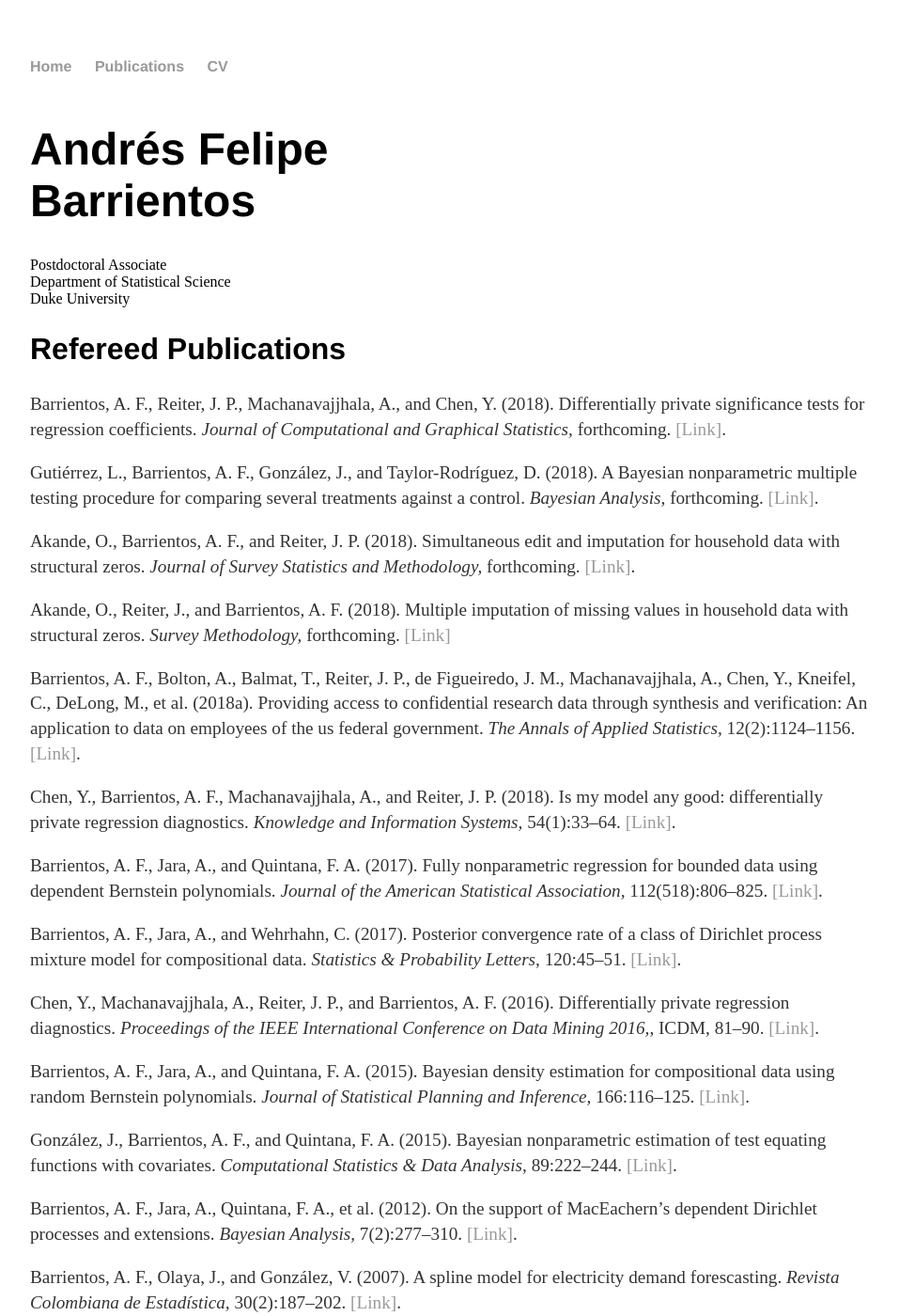
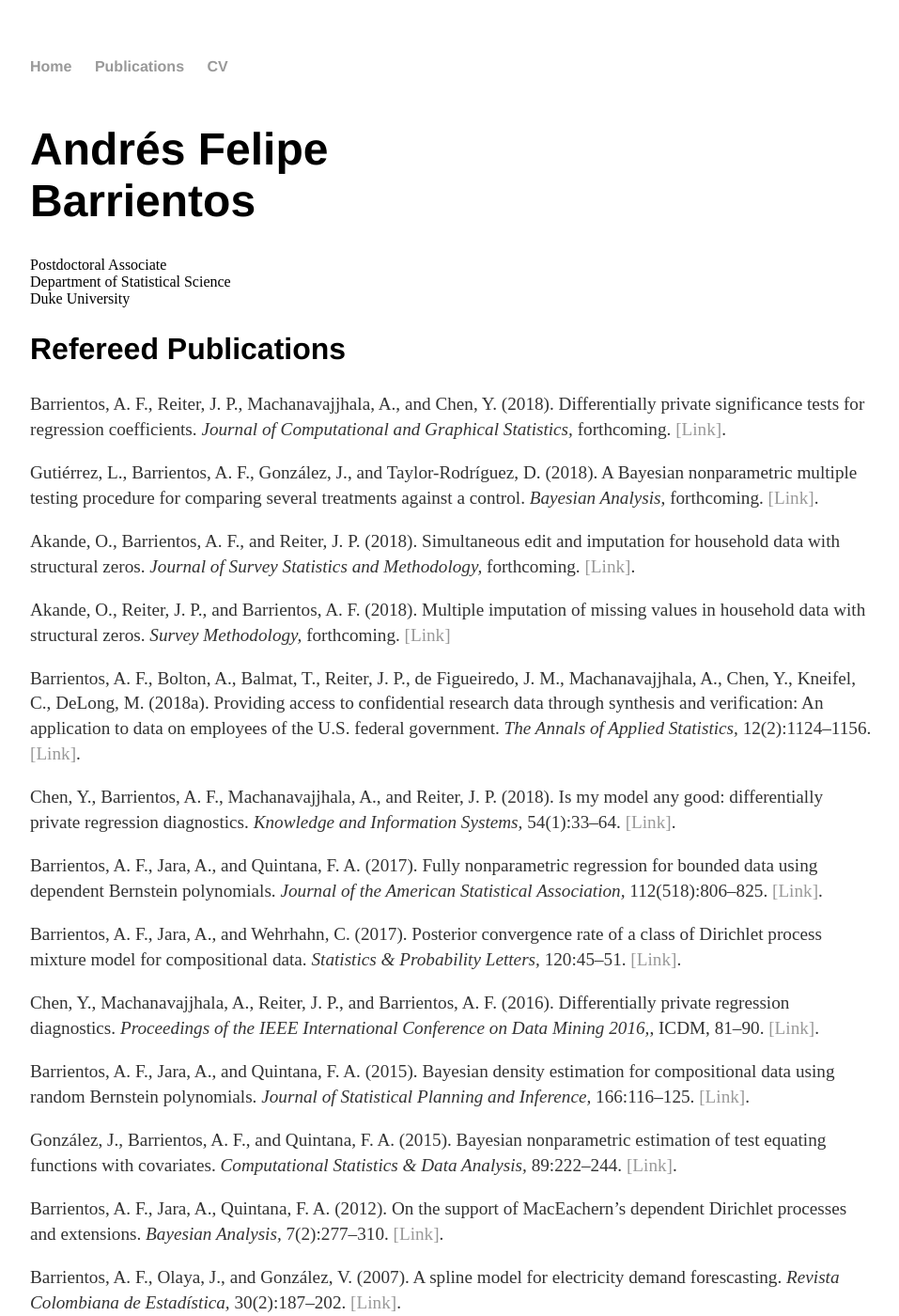
Before and after one commit to anfebar/anfebar.github.io, a Jekyll site: the page built from cv/index.html, in a window 1280 px wide and 1400 px high. Shown: the whole window at 94% size, without its empty margins (160-1117 px from the left). Built offline with Jekyll 4.4.1, drawn with Linux system fonts in a browser that asks for light colours.

```diff
--- a/cv/index.html
+++ b/cv/index.html
@@ -37,15 +37,15 @@ title: Andrés F. Barrientos
 						<em>Journal of Survey Statistics and Methodology,</em> forthcoming.
 						<a href="https://arxiv.org/pdf/1804.05144.pdf">[Link]</a>.
 
-					<p>Akande, O., Reiter, J., and Barrientos, A. F. (2018).
+					<p>Akande, O., Reiter, J. P., and Barrientos, A. F. (2018).
 						Multiple imputation of missing values in household data with structural zeros.
 						<em>Survey Methodology,</em> forthcoming.
 						<a href="https://arxiv.org/pdf/1707.05916.pdf">[Link]</a>
 
 					<p>Barrientos, A. F., Bolton, A., Balmat, T., Reiter, J. P., de Figueiredo, J. M.,
-						Machanavajjhala, A., Chen, Y., Kneifel, C., DeLong, M., et al. (2018a).
+						Machanavajjhala, A., Chen, Y., Kneifel, C., DeLong, M. (2018a).
 						Providing access to confidential research data through synthesis and verification:
-						An application to data on employees of the us federal government.
+						An application to data on employees of the U.S. federal government.
 						<em>The Annals of Applied Statistics,</em> 12(2):1124–1156.
 						<a href="https://projecteuclid.org/download/pdfview_1/euclid.aoas/1532743488">[Link]</a>.
 
@@ -80,7 +80,7 @@ title: Andrés F. Barrientos
 						<a href="http://www.sciencedirect.com/science/article/pii/S0167947315000808">[Link]</a>.
 
 
-					<p>Barrientos, A. F., Jara, A., Quintana, F. A., et al. (2012).
+					<p>Barrientos, A. F., Jara, A., Quintana, F. A. (2012).
 						On the support of MacEachern’s dependent Dirichlet processes and extensions. <em>Bayesian Analysis,</em>  7(2):277–310.
 						<a href="https://projecteuclid.org/euclid.ba/1339878889">[Link]</a>.
 
```
